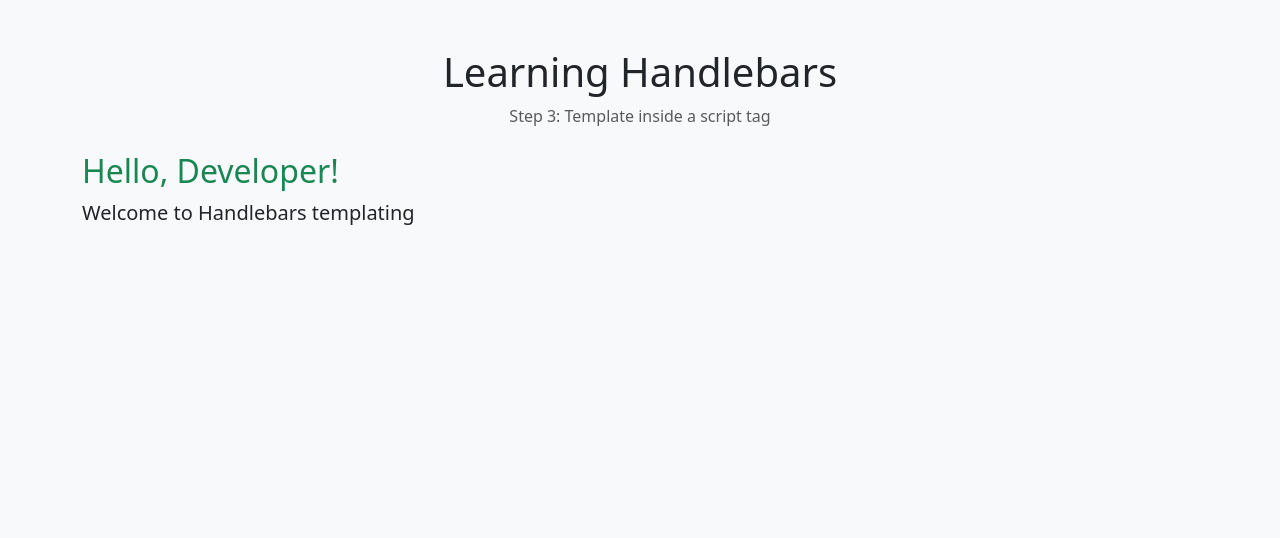
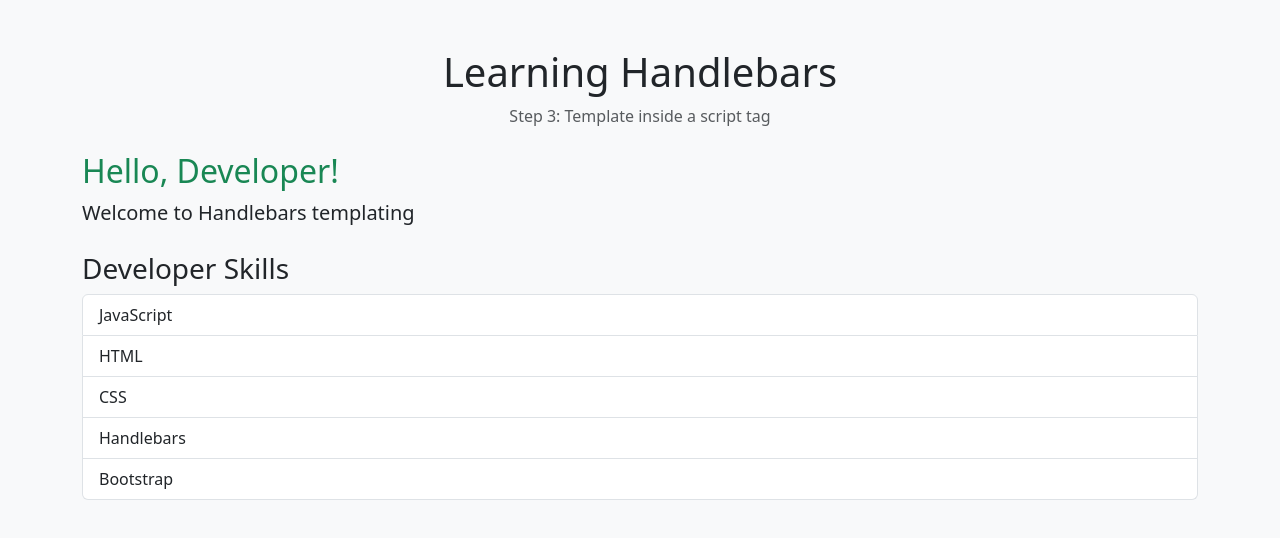
Before and after one commit to aneemqah/handlebars-hub, a plain HTML site: page index.html in a window 1280 px wide. Drawn offline with nearby package versions, Linux system fonts and the light colour scheme.

Commit message:
feat: render developer skills list with Handlebars each

```diff
--- a/index.html
+++ b/index.html
@@ -16,35 +16,57 @@
     <div class="container mt-5">
       <h1 class="text-center">Learning Handlebars</h1>
       <p class="text-center text-muted">Step 3: Template inside a script tag</p>
-      <!-- Inject Content -->
-      <div id="content" class="mt-4"></id>
+      <!-- Inject HB Content -->
+      <div id="content" class="mt-4"></div>
+      <div id="skills" class="mt-4"></div>
     </div>
 
-    <!-- Handlebars template -->
+    <!-- Greetings Template -->
     <script id="greeting-template" type="text/x-handlebars-template">
-        <h2 class="text-success">Hello, {{name}}!</h2>
-        <p class="lead">Welcome to Handlebars templating</p>
+      <h2 class="text-success">Hello, {{name}}!</h2>
+      <p class="lead">Welcome to Handlebars templating</p>
+    </script>
+
+    <!-- Skills Template -->
+    <script id="skills-template" type="text/x-handlebars-template">
+      <h3 class="mt-4">Developer Skills</h3>
+      <ul class="list-group">
+        {{#each skills}}
+          <li class="list-group-item">{{this}}</li>
+        {{/each}}
+      </ul>
     </script>
   </body>
 
   <script>
     // Step 1: Grab the template from the dome
-    const templateString = document.getElementById("greeting-template").innerHTML;
+    const greetingSource =
+      document.getElementById("greeting-template").innerHTML;
 
     // Step 2: Turn the template string into a reusable function
     // This "compiles" the template so it can process data
-    const compiledTemplate = Handlebars.compile(templateString);
+    const greetingTemplate = Handlebars.compile(greetingSource);
 
     // Step 3: Create the data object that will fill the placeholders
     // The property names must match the placeholder names in the template
-    const dataToInsert = { name: "Developer" };
+    const greetingData = { name: "Developer" };
 
     // Step 4: Use the compiled template function to generate final HTML
     // Pass in the data and get back HTML with placeholders filled in
-    const finalHTML = compiledTemplate(dataToInsert);
+    const greetinglHTML = greetingTemplate(greetingData);
 
     // Step 5: Put the generated HTML into the webpage
     // Find the element with id="content" and replace its contents
-    document.getElementById("content").innerHTML = finalHTML;
+    document.getElementById("content").innerHTML = greetinglHTML;
+
+    // SKILLS
+
+    const skillsSource = document.getElementById("skills-template").innerHTML;
+    const skillsTemplate = Handlebars.compile(skillsSource);
+    const skillsData = {
+      skills: ["JavaScript", "HTML", "CSS", "Handlebars", "Bootstrap"],
+    };
+    const skillsHTML = skillsTemplate(skillsData);
+    document.getElementById("skills").innerHTML = skillsHTML;
   </script>
 </html>
```
